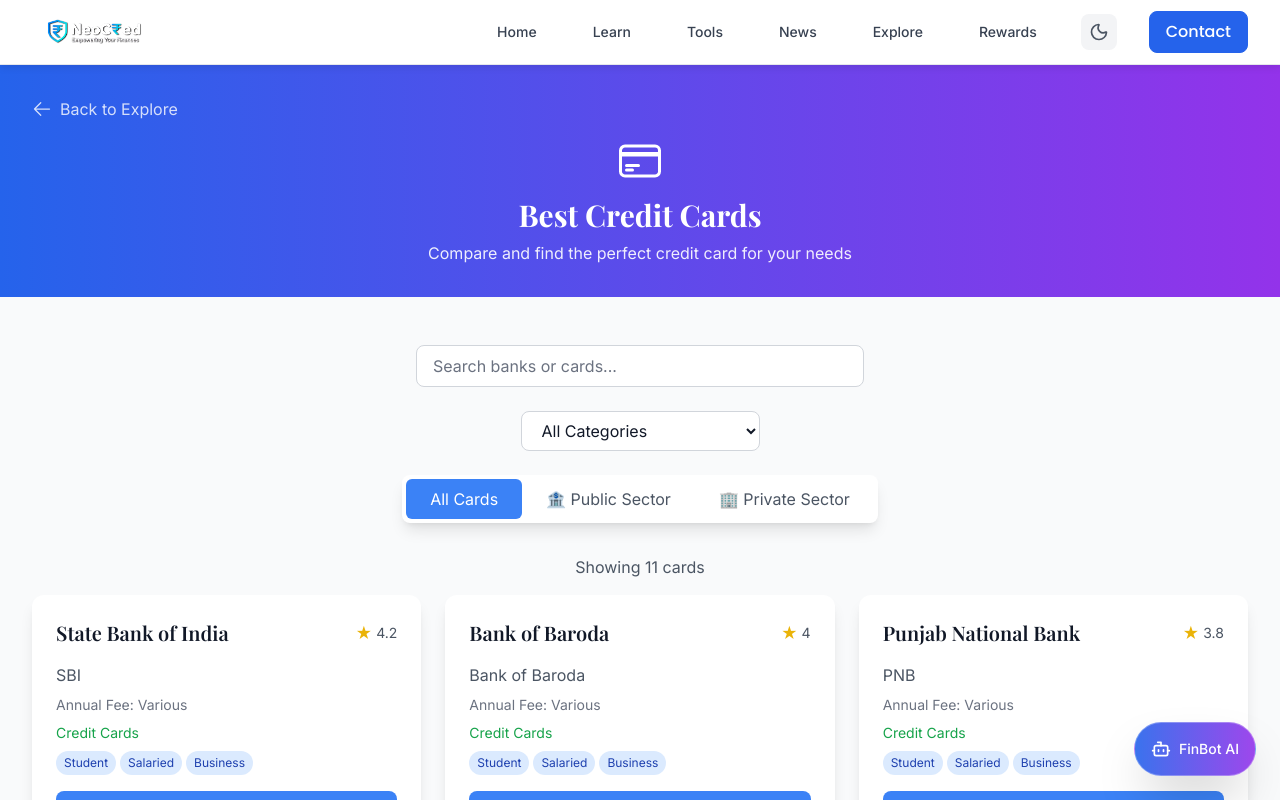
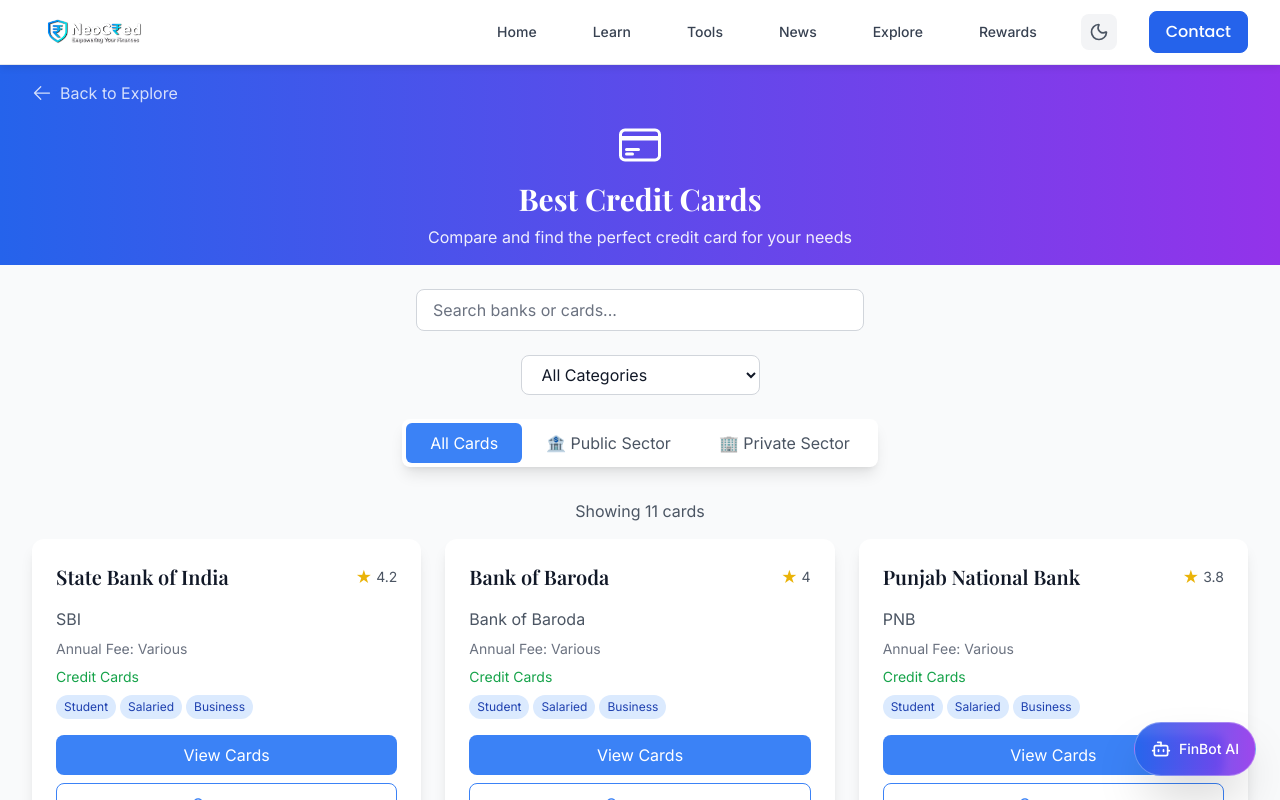
Before and after one commit to Rakesh-dev369/Neocred.in, a React (Vite) app in the folder frontend/: page /credit-cards in a window 1280 px wide. Shown: the top 800 px of the page. Built offline with nearby package versions, Linux system fonts and the light colour scheme.

Commit message:
reduce-hero-section-height-for-better-filter-visibility

```diff
--- a/frontend/src/pages/CreditCards.jsx
+++ b/frontend/src/pages/CreditCards.jsx
@@ -47,7 +47,7 @@
     <div className="min-h-screen bg-gray-50 dark:bg-gray-900">
       {/* Header */}
       <div className="bg-gradient-to-r from-blue-600 to-purple-600 text-white">
-        <div className="max-w-7xl mx-auto px-4 sm:px-6 lg:px-8 py-8">
+        <div className="max-w-7xl mx-auto px-4 sm:px-6 lg:px-8 py-4">
           <button
             onClick={() => navigate('/explore')}
             className="flex items-center text-white/80 hover:text-white mb-4 transition-colors"
@@ -63,7 +63,7 @@
         </div>
       </div>
 
-      <div className="max-w-7xl mx-auto px-4 sm:px-6 lg:px-8 py-12">
+      <div className="max-w-7xl mx-auto px-4 sm:px-6 lg:px-8 py-6">
         {/* Search Bar */}
         <div className="mb-6">
           <input
--- a/frontend/src/pages/SBICreditCards.jsx
+++ b/frontend/src/pages/SBICreditCards.jsx
@@ -62,7 +62,7 @@
   return (
     <div className="min-h-screen bg-gray-50 dark:bg-gray-900">
       <div className="bg-gradient-to-r from-blue-600 to-purple-600 text-white">
-        <div className="max-w-7xl mx-auto px-4 sm:px-6 lg:px-8 py-8">
+        <div className="max-w-7xl mx-auto px-4 sm:px-6 lg:px-8 py-4">
           <button
             onClick={() => navigate('/credit-cards')}
             className="flex items-center text-white/80 hover:text-white mb-4 transition-colors"
@@ -78,7 +78,7 @@
         </div>
       </div>
 
-      <div className="max-w-7xl mx-auto px-4 sm:px-6 lg:px-8 py-12">
+      <div className="max-w-7xl mx-auto px-4 sm:px-6 lg:px-8 py-6">
         {/* Category Filter */}
         <div className="flex justify-center mb-8">
           <div className="bg-white dark:bg-gray-800 rounded-lg p-1 shadow-lg">
```
